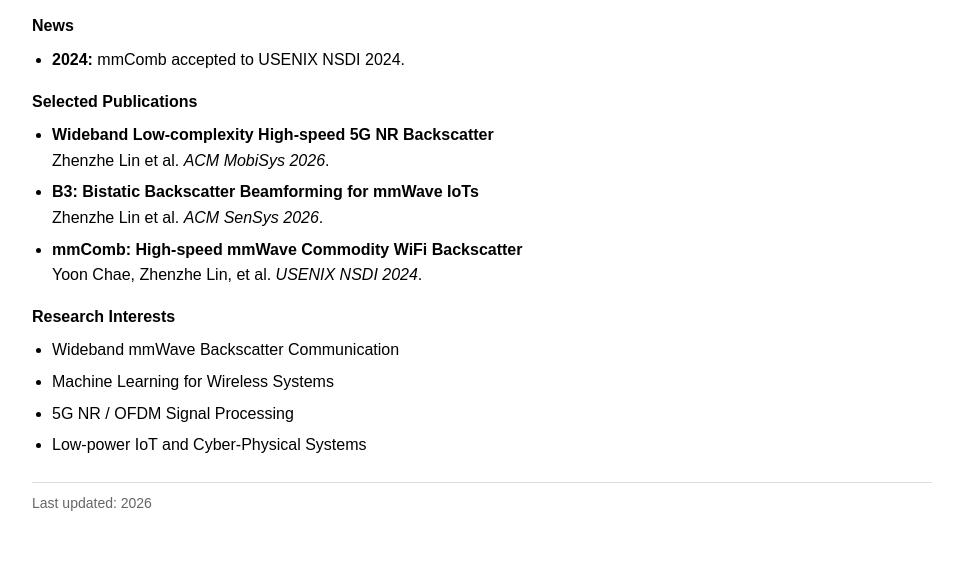
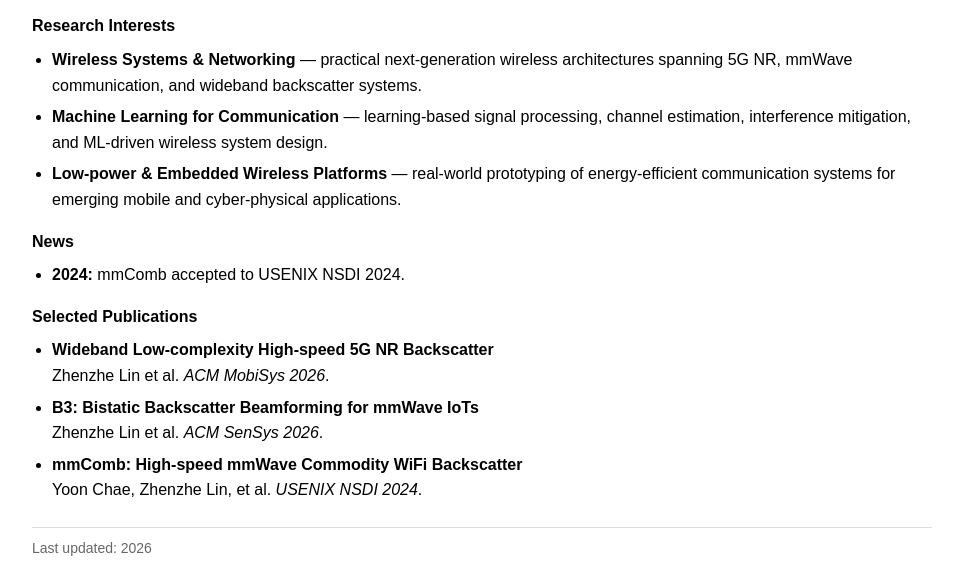
Before and after one commit to linzhenzhe/linzhenzhe.github.io, a plain HTML site: page index.html in a window 1280 px wide. Shown: the part 266-842 px from the top of the page, without its empty margins (158-1121 px from the left). Before the commit the page ends 800 px from the top, so only its background shows below. Drawn offline with Linux system fonts and the light colour scheme.

Commit message:
Update index.html

```diff
--- a/index.html
+++ b/index.html
@@ -49,6 +49,20 @@
 
 </div>
 
+<div class="research-box">
+
+<h2>Research Interests</h2>
+
+<ul>
+<li><b>Wireless Systems & Networking</b> — practical next-generation wireless architectures spanning 5G NR, mmWave communication, and wideband backscatter systems.</li>
+
+<li><b>Machine Learning for Communication</b> — learning-based signal processing, channel estimation, interference mitigation, and ML-driven wireless system design.</li>
+
+<li><b>Low-power & Embedded Wireless Platforms</b> — real-world prototyping of energy-efficient communication systems for emerging mobile and cyber-physical applications.</li>
+</ul>
+
+</div>
+
 <h2>News</h2>
 <ul>
 <!-- <li><b>2026:</b> Papers accepted to ACM MobiSys 2026 and ACM SenSys 2026.</li> -->
@@ -76,14 +90,6 @@
 
 </ul>
 
-<h2>Research Interests</h2>
-
-<ul>
-<li>Wideband mmWave Backscatter Communication</li>
-<li>Machine Learning for Wireless Systems</li>
-<li>5G NR / OFDM Signal Processing</li>
-<li>Low-power IoT and Cyber-Physical Systems</li>
-</ul>
 
 <p class="small" style="border-top:1px solid #ddd;padding-top:10px;margin-top:24px;">
 Last updated: 2026
```
